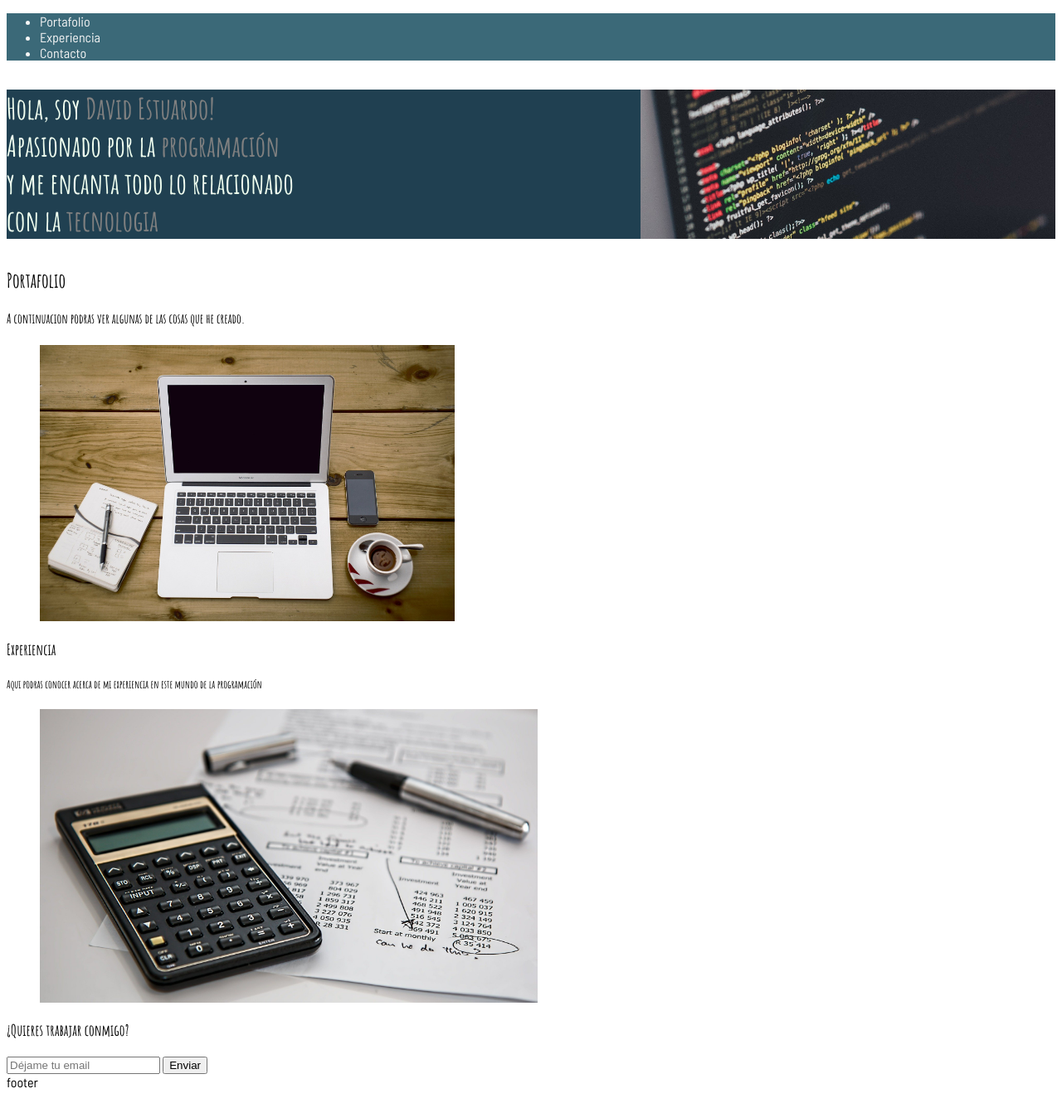
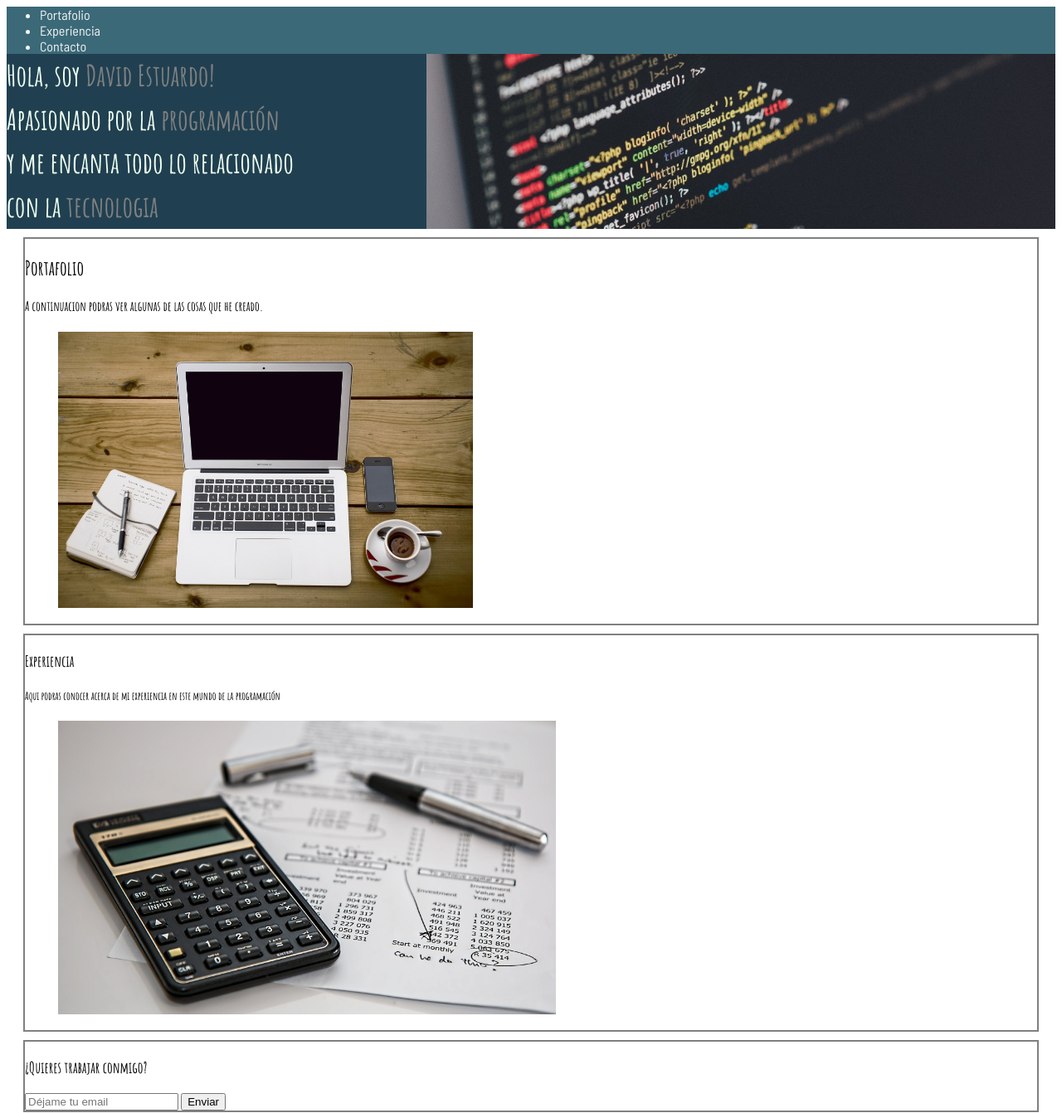
Before and after one commit to EstuardOrt/Portafolio, a plain HTML site: page index.html in a window 1280 px wide. Shown: the top 1342 px of the page at 83% size. Drawn offline with Linux system fonts and the light colour scheme.

Commit message:
He agregado bordes y margenes

```diff
--- a/css/estilos.css
+++ b/css/estilos.css
@@ -22,7 +22,7 @@ h6{
     font-size: 30px;
     background-image: url('../images/portada.jpg');
     background-repeat: no-repeat;
-    background-size: 500px;
+    background-size: 60%;
     background-position-x: right;
     background-color: #204051;
     color: honeydew;
@@ -31,3 +31,22 @@ h6{
 .hero article h1 strong{
 color: gray;
 }
+.portfolio{
+    border: 2px gray solid;
+    margin: 10px 20px;
+}
+.experience{
+    border: 2px gray solid;
+    margin: 10px 20px;
+}
+.contact{
+    border:2px gray solid;
+    margin: 10px 20px;
+}
+h1{
+    line-height: 150%;
+    margin: 0 60% 0 0;
+}
+.menu ul{
+    margin: 0;
+}
```
